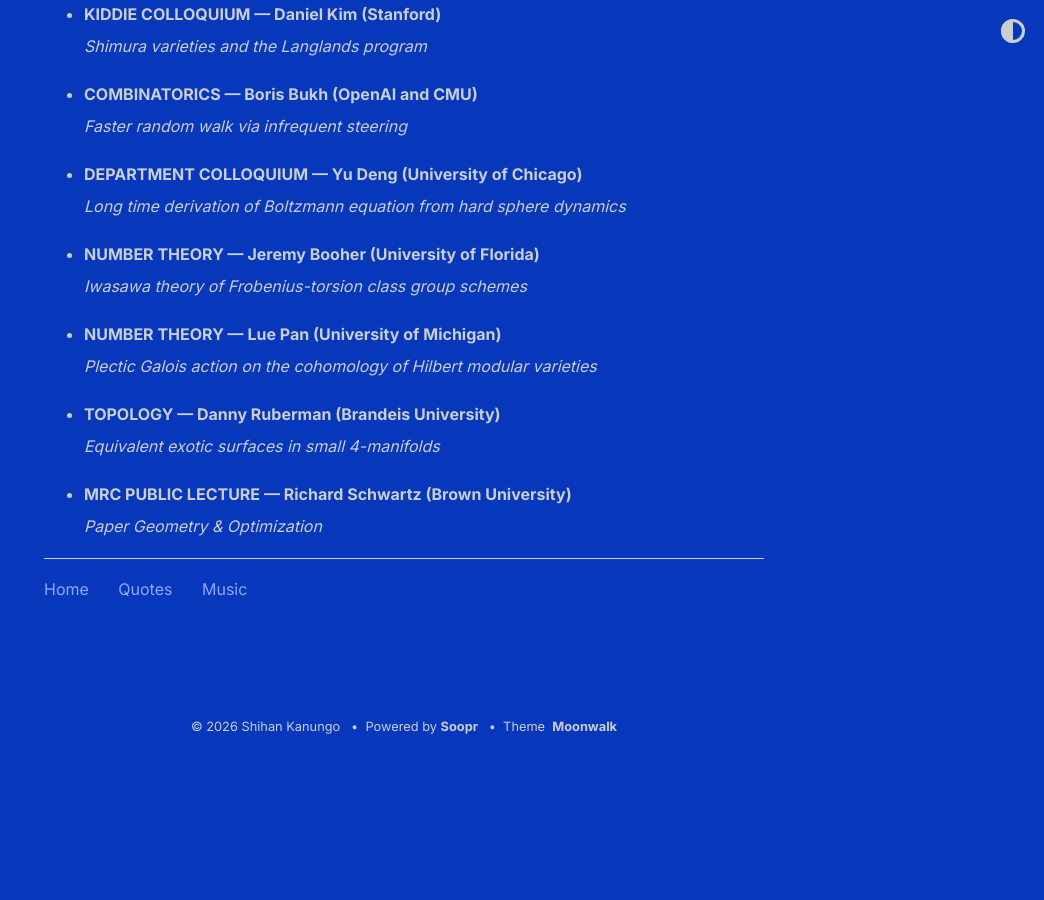
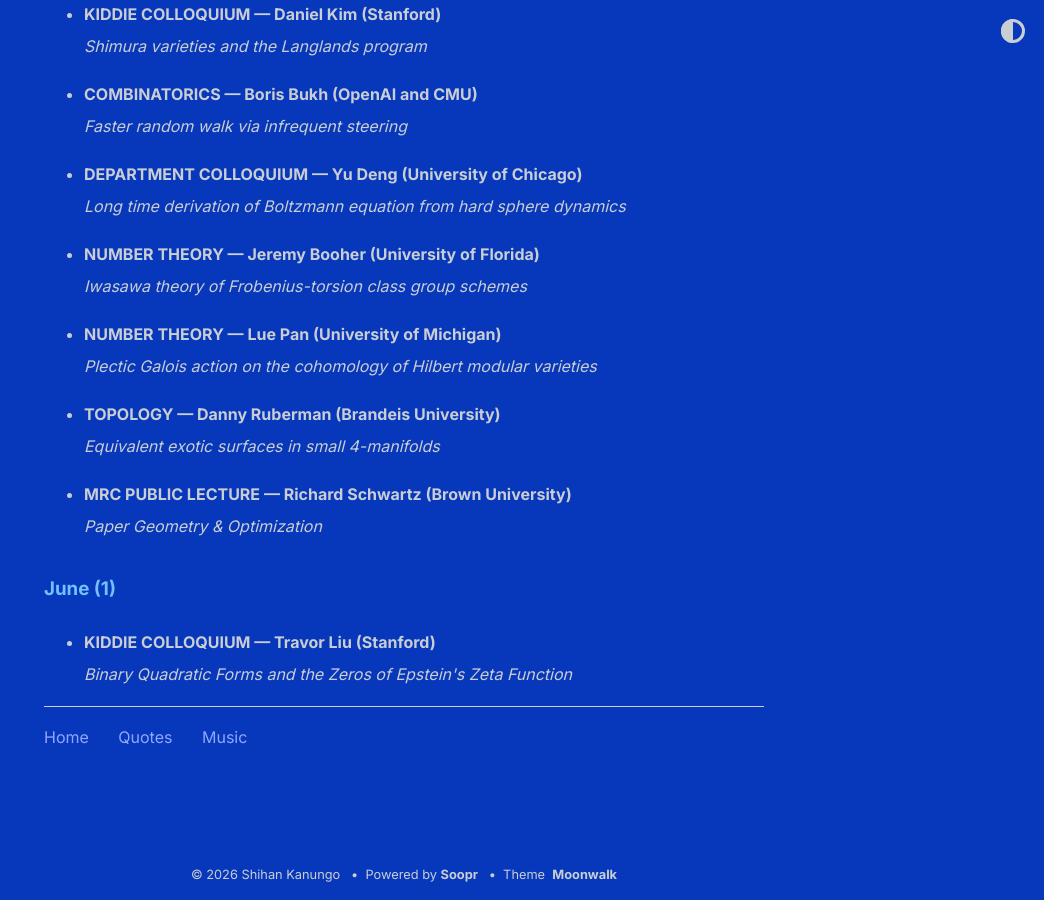
Before and after one commit to shihankanungo/shihankanungo.github.io, a Jekyll site: the page built from math-talks.md, in a window 1280 px wide and 900 px high, scrolled down 2483 px. Shown: the whole window, without its empty margins (236-1280 px from the left). Built offline with Jekyll 4.4.1, drawn with Linux system fonts in a browser that asks for light colours; before the commit the page ends 3235 px from its top, so only the background shows below that.

Commit message:
Update math-talks.md

```diff
--- a/math-talks.md
+++ b/math-talks.md
@@ -232,3 +232,13 @@ See [here](https://mathematics.stanford.edu/events/upcoming-events) for upcoming
   <small><img src="images/2026-05-19b.png" alt="May 19"></small>
 </details></li>
 </ul>
+
+### June (1)
+
+<ul>
+<li><details>
+  <summary style="list-style: none;"><b>KIDDIE COLLOQUIUM &mdash; Travor Liu (Stanford)</b><br>
+    <i>Binary Quadratic Forms and the Zeros of Epstein's Zeta Function</i></summary>
+  <small><img src="images/2026-06-04.png" alt="June 4"></small>
+</details></li>
+</ul>
```
